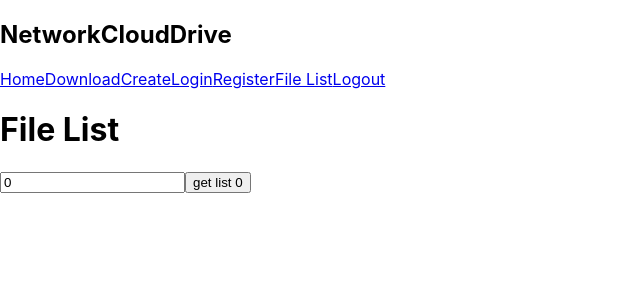
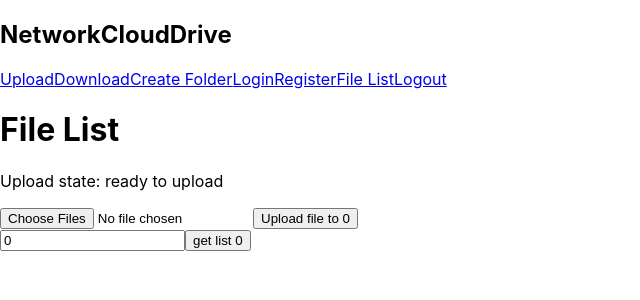
Before and after one commit to Aksellercan/NetworkCloudDriveReactOld, a React (Create React App) app: page / in a window 1280 px wide. Shown: the top 300 px of the page, without its empty margins (0-640 px from the left). Built offline with nearby package versions, Linux system fonts and the light colour scheme; no server answers.

Commit message:
move upload button to file list page

```diff
--- a/src/Components/DownloadButton.tsx
+++ b/src/Components/DownloadButton.tsx
@@ -22,7 +22,7 @@ export function DownloadButton() {
                 onChange={handleFileIdChange}
                 value={fileId}
             />
-            <button onClick={DownloadFile}>download file {fileId}</button>
+            <button onClick={DownloadFile}>Download file {fileId}</button>
         </div>
     );
 }
--- a/src/Components/FileList.tsx
+++ b/src/Components/FileList.tsx
@@ -1,13 +1,13 @@
-import { useState, useEffect, useRef } from "react";
+import { useState, useEffect } from "react";
 import { convertToNumber } from "../Functions/Numbers";
 import { downloadFile } from "../Functions/DownloadFile";
 import no_thumbnail_file from "../Media/no_thumbnail_file.jpg"
 // import { NavigationHistory } from "../Functions/NavigationHistory";
+import { UploadButton } from "./UploadButton";
 
 export function FileList() {
     const [getfolderId, setFolderId] = useState(0);
     // const navHistory: NavigationHistory = new NavigationHistory();
-    const ref = useRef(null);
 
     function handleFolderIdChange(e: React.ChangeEvent<HTMLInputElement>) {
         setFolderId(convertToNumber(e.currentTarget.value, 0));
@@ -100,9 +100,10 @@ export function FileList() {
             return;
         }
         resetList(getfolderId)
-    }, []);
+    });
 
     return (<div>
+        <UploadButton currentFolderId={getfolderId}/>
         <input
             type="number"
             min={0}
--- a/src/Components/Navbar.tsx
+++ b/src/Components/Navbar.tsx
@@ -15,15 +15,15 @@ export function Navbar() {
     return (
         <nav className="z-50 bg-white">
             <div className="h-10vh flex items-center px-20 py-20 border-b">
+                <div className="flex items-center justify-between space-x-6 text-[18px]">
                     <div className="flex items-center flex-1">
                         <h2 className="text-3xl font-bold text-pink-500 ">
                             NetworkCloudDrive
                         </h2>
                     </div>
-                <div className="flex items-center justify-between space-x-6 text-[18px]">
-                            <Link to="/upload">Home</Link>
+                        <Link to="/upload">Upload</Link>
                         <Link to="/download">Download</Link>
-                            <Link to="/create/folder">Create</Link>
+                        <Link to="/create/folder">Create Folder</Link>
                         <Link to="/login">Login</Link>
                         <Link to="/register">Register</Link>
                         <Link to="/">File List</Link>
--- /dev/null
+++ b/src/Components/UploadButton.tsx
@@ -0,0 +1,39 @@
+import React, { useState } from "react";
+import { UploadFile } from "../Functions/UploadFile";
+
+type UploadButtonProps = {
+    currentFolderId: number
+}
+
+export function UploadButton({ currentFolderId }: UploadButtonProps) {
+    const [files, setFile] = useState<FileList | undefined>();
+    const [state, setState] = useState("ready to upload");
+
+    function handleOnChange(e: React.FormEvent<HTMLInputElement>) {
+        const target = e.target as HTMLInputElement & {
+            files: FileList;
+        };
+        setFile(target.files);
+        console.log("target", target.files);
+    }
+
+    async function handleFileUpload() {
+        if (files === undefined) {
+            return
+        }
+        const results: string[] = await UploadFile(files!, currentFolderId);
+        if (results.length === 0) {
+            setState("Failed to upload files");
+            return;
+        }
+        setState("Uploaded files");
+    }
+
+    return (
+        <div>
+            <p>Upload state: {state}</p>
+            <input onChange={handleOnChange} type="file" multiple />
+            <button onClick={handleFileUpload}>Upload file to {currentFolderId}</button>
+        </div>
+    );
+}
--- /dev/null
+++ b/src/Functions/UploadFile.tsx
@@ -0,0 +1,29 @@
+export async function UploadFile(files: FileList, folderID_upload: number): Promise<any> {
+    if (typeof files === "undefined") {
+        console.error("No file uploaded");
+        return [] as string[];
+    }
+    console.log("FORM DATA");
+    const formData = new FormData();
+    for (let i = 0; i < files.length; i++) {
+        formData.append("files", files[i]);
+    }
+    formData.append("folderid", folderID_upload.toString());
+    console.log("SEND");
+    return await fetch(
+        `${process.env.REACT_APP_API_URL}/api/file/upload`,
+        {
+            method: "POST",
+            credentials: "include",
+            body: formData,
+        }
+    )
+        .then((r) => {
+            console.log("status", r.status);
+            return r.json();
+        })
+        .catch((err) => {
+            console.log(err);
+            return [] as string[];
+        });
+}
```
Lines whose indentation alone changed are shown as unchanged.
